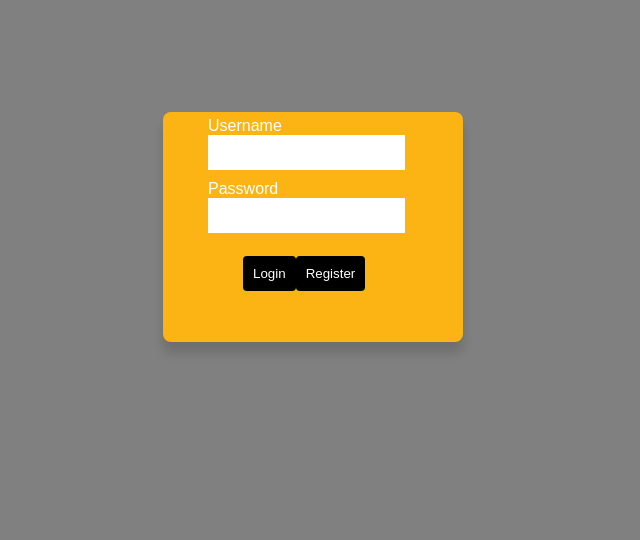
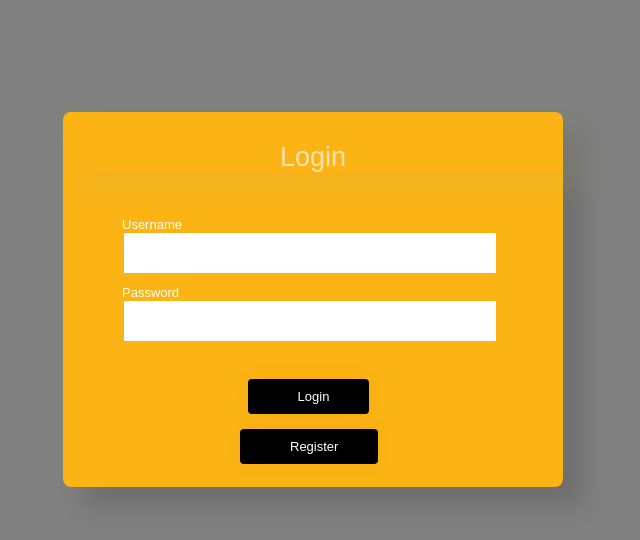
Before and after one commit to angeldep144/RCC-frontend, an Angular app: page /login in a window 1280 px wide. Shown: the top 540 px of the page, without its empty margins (327-967 px from the left). Built offline with nearby package versions, Linux system fonts and the light colour scheme; a web font is replaced by a local one.

Commit message:
edit to register and login style

```diff
--- a/src/app/pages/login/login.component.css
+++ b/src/app/pages/login/login.component.css
@@ -1,38 +1,3 @@
-.login-component
-{
-    width: 250px;
-    background-color:  #F26925;
-    color: white;
-    box-shadow: 2px 2px 6px rgb(94, 43, 43);
-    border-radius: 8px;
-    margin-top: 50px;
-
-
-    display: flex;
-    flex-direction: column;
-    align-items: center;
-    padding:20px;
-}
-.btn-primary, .btn-primary:hover, .btn-primary:active, .btn-primary:visited {
-    background-color: black !important;
-    color: white;
-    border-radius: 4px;
-
-}
-.btn-container
-{
-    justify-content: space-between;
-    padding-left: 80px;
-    justify-content: center;
-
-}
-
-
-.err{
-    color: red;
-}
-
-
 body {
     background-color: #F3EBF6;
     font-family: 'Ubuntu', sans-serif;
@@ -49,49 +14,66 @@ h1{
 
 .err{
     color: red;
+    display: flex;
+    justify-content: center;
+    margin-top: 10px;
     background-color: black;
-    display: flex;
+}
+.btn-container
+{
+    justify-content: space-between;
+    padding-left: 120px;
     justify-content: center;
 }
 
-
 .content {
     background-color: #FCB414;
-    width: 300px;
-    height: 230px;
+    width: 500px;
+    height: 375px;
     margin: 7em auto;
     border-radius: 8px;
-    box-shadow: 0px 11px 11px rgba(0, 0, 0, 0.14);
-    justify-content: center;
+    box-shadow: 20px 20px 25px rgba(0, 0, 0, 0.14);
 }
 
-.register-title {
-    padding-top: 40px;
-    color: rgba(0, 0, 2, 0.322);
+.label{
+    margin-left: 54px;
+    font-size: small;
+}
+
+.login-title {
+    padding-top: 30px;
+    color: whitesmoke;
     font-family: 'Ubuntu', sans-serif;
     font-weight: lighter;
     font-size: 27px;
     display: flex;
     justify-content: center;
+    box-shadow: 20px 20px 25px rgba(185, 183, 132, 0.192);
+    opacity: 0.7;
+}
+
+.input-name{
+    color: black;
+    display: flex;
+    justify-content: center;
+    margin-right: 200px;
 }
 
 .un {
 width: 76%;
 color: rgb(38, 50, 56);
-
 font-size: 14px;
 letter-spacing: 1px;
-background: rgba(136, 126, 126, 0.04);
+background: white;
 padding: 10px;
 border: none;
 border-radius: 0px;
 outline: none;
 box-sizing: border-box;
-border: 2px solid rgba(0, 0, 0, 0.02);
-margin-bottom: 50px;
+border: 2px solid white;
+margin-bottom: 0px;
 margin-left: 56px;
 text-align: center;
-margin-bottom: 27px;
 font-family: 'Ubuntu', sans-serif;
 }
 
@@ -99,21 +81,12 @@ form.form1 {
     padding-top: 10px;
     padding-bottom: 10px;
     display: flex;
-    justify-content: center;
+    justify-content: space-evenly;
     flex-direction: column;
-   /* border-radius: ;*/
 }
 
 .form-item{
-    padding: 5px 45px;
-
-    justify-content: center;
-    align-items: center;
-
-}
-.form-item-btn{
-    padding-left: 120px;
-    justify-content: center;
+    padding: 5px;
 }
 
 .pass {
@@ -142,51 +115,49 @@ font-family: 'Ubuntu', sans-serif;
 
 }
 
-.login {
+#login {
   cursor: pointer;
-    border-radius: 5em;
+    border-radius: 4px;
     color: #fff;
-    background: linear-gradient(to right, #001531, #001531);
+    background: black;
     border: 0;
     padding-left: 50px;
     padding-right: 40px;
     padding-bottom: 10px;
     padding-top: 10px;
     font-family: 'Ubuntu', sans-serif;
-    margin-left: 35%;
+    margin-left: 17%;
+    margin-top: 4%;
     font-size: 13px;
     box-shadow: 0 0 20px 1px rgba(0, 0, 0, 0.04);
     display: flex;
-    justify-content: space-evenly;
-    align-items: center;
+    justify-content: center;
+
+
 }
 
-/* .check-session {
+#register {
     cursor: pointer;
-      border-radius: 5em;
+      border-radius: 4px;
       color: #fff;
-      background: linear-gradient(to right, #001531, #001531);
+      background: black;
       border: 0;
       padding-left: 50px;
       padding-right: 40px;
       padding-bottom: 10px;
       padding-top: 10px;
       font-family: 'Ubuntu', sans-serif;
-      margin-left: 35%;
+      margin-left: 15%;
+      margin-top: 4%;
       font-size: 13px;
       box-shadow: 0 0 20px 1px rgba(0, 0, 0, 0.04);
       display: flex;
-      justify-content: space-evenly;
-      align-items: center;
-  } */
+      justify-content: center;
 
-.check-session{
-    text-shadow: 0px 0px 3px rgba(117, 117, 117, 0.12);
-    margin-left: 75px;
-    padding-top: 5px;
-    padding-bottom: 10px;
 
-}
+  }
+
+
 
 .forgot {
     text-shadow: 0px 0px 3px rgba(117, 117, 117, 0.12);
--- a/src/app/pages/login/login.component.html
+++ b/src/app/pages/login/login.component.html
@@ -1,16 +1,17 @@
 <div class="content">
-
+    <h3 class="login-title">Login</h3>
+    <form class="form1" ngNativeValidate>
 
         <div class="form-item">
-            <label for ="usernameInput">Username</label>
+            <label class="label" for ="usernameInput">Username</label>
             <br>
-            <input type="text" name="usernameInput" id="username" [(ngModel)]="identifier">
+            <input class="un" type="text" name="usernameInput" id="username" [(ngModel)]="identifier">
         </div>
 
         <div class="form-item">
-            <label for ="passwordInput">Password</label>
+            <label class="label" for ="passwordInput">Password</label>
             <br>
-            <input type="password" name="passwordInput" id = "password" [(ngModel)]="passwordInput">
+            <input class="un" type="password" name="passwordInput" id = "password" [(ngModel)]="passwordInput">
         </div>
         <div *ngIf="errMsg" class="err" id= "error-message">{{errMsg}}</div>
         <br>
@@ -18,7 +19,3 @@
             <button class="btn btn-primary" id="login" (click)="loginUser()">Login</button>
             <button class="btn btn-primary" id="register" (click)="goToReg()">Register</button>
         </div>
-
-
-
-</div>
--- a/src/app/pages/register/register.component.css
+++ b/src/app/pages/register/register.component.css
@@ -33,20 +33,28 @@ h1{
 .content {
     background-color: #FCB414;
     width: 500px;
-    height: 550px;
+    height: 600px;
     margin: 7em auto;
     border-radius: 8px;
-    box-shadow: 0px 11px 11px rgba(0, 0, 0, 0.14);
+    box-shadow: 20px 20px 25px rgba(0, 0, 0, 0.14);
+    opacity: 0.99;
+}
+
+.label{
+    margin-left: 54px;
+    font-size: small;
 }
 
 .register-title {
-    padding-top: 40px;
+    padding-top: 30px;
     color: whitesmoke;
     font-family: 'Ubuntu', sans-serif;
     font-weight: lighter;
     font-size: 27px;
     display: flex;
     justify-content: center;
+    box-shadow: 20px 20px 25px rgba(185, 183, 132, 0.192);
+    opacity: 0.7;
 }
 .register-note{
     color: black;
@@ -79,10 +87,9 @@ border-radius: 0px;
 outline: none;
 box-sizing: border-box;
 border: 2px solid white;
-margin-bottom: 50px;
+margin-bottom: 0px;
 margin-left: 56px;
 text-align: center;
-margin-bottom: 27px;
 font-family: 'Ubuntu', sans-serif;
 }
 
@@ -126,7 +133,7 @@ font-family: 'Ubuntu', sans-serif;
 
 .register {
   cursor: pointer;
-    border-radius: 5em;
+    border-radius: 4px;
     color: #fff;
     background: black;
     border: 0;
@@ -136,37 +143,12 @@ font-family: 'Ubuntu', sans-serif;
     padding-top: 10px;
     font-family: 'Ubuntu', sans-serif;
     margin-left: 35%;
+    margin-top: 4%;
     font-size: 13px;
     box-shadow: 0 0 20px 1px rgba(0, 0, 0, 0.04);
     display: flex;
     justify-content: space-evenly;
     align-items: center;
-}
-
-/* .check-session {
-    cursor: pointer;
-      border-radius: 5em;
-      color: #fff;
-      background: linear-gradient(to right, #001531, #001531);
-      border: 0;
-      padding-left: 50px;
-      padding-right: 40px;
-      padding-bottom: 10px;
-      padding-top: 10px;
-      font-family: 'Ubuntu', sans-serif;
-      margin-left: 35%;
-      font-size: 13px;
-      box-shadow: 0 0 20px 1px rgba(0, 0, 0, 0.04);
-      display: flex;
-      justify-content: space-evenly;
-      align-items: center;
-  } */
-
-.check-session{
-    text-shadow: 0px 0px 3px rgba(117, 117, 117, 0.12);
-    margin-left: 75px;
-    padding-top: 5px;
-    padding-bottom: 10px;
 
 }
 
--- a/src/app/pages/register/register.component.html
+++ b/src/app/pages/register/register.component.html
@@ -5,23 +5,27 @@
     <h3 class="register-title">Register</h3>
 <form (submit)="registerUser()" class="form1" ngNativeValidate>
     <div class="err" id= "error-message"*ngIf="errMessage">{{errMessage}}</div>
-
     <div class="form-item">
-        <input type="text" id="username" class="un " name="username"  placeholder="Username" [(ngModel)]="usernameInput" required="required">
+        <label class="label" for ="usernameInput">Username</label>
+        <input type="text" id="username" class="un " name="username"  placeholder="" [(ngModel)]="usernameInput" required="required">
     </div>
     <div class="form-item">
-        <input type="password" id="password" class="un " name="password" [(ngModel)]="passwordInput" placeholder="Password" required="required">
+        <label class="label" for ="passwordInput">Password</label>
+        <input type="password" id="password" class="un " name="password" [(ngModel)]="passwordInput" placeholder="" required="required">
     </div>
 
     <div class="form-item">
-        <input type="text" id="firstname" class="un " name="firstName" [(ngModel)]="firstNameInput" placeholder="First Name" required="required">
+        <label class="label" for ="firstNameInput">First Name</label>
+        <input type="text" id="firstname" class="un " name="firstName" [(ngModel)]="firstNameInput" placeholder="" required="required">
     </div>
 
     <div class="form-item">
-        <input type="text" id="lastname" class="un " name="lastName" [(ngModel)]="lastNameInput" placeholder="Last Name" required="required">
+        <label class="label" for ="lastNameInput">Last Name</label>
+        <input type="text" id="lastname" class="un " name="lastName" [(ngModel)]="lastNameInput" placeholder="" required="required">
     </div>
     <div class="form-item">
-        <input type="text" id="email" class="un " name="email" [(ngModel)]="emailInput" placeholder="email" required="required">
+        <label class="label" for ="emailInput">Email</label>
+        <input type="text" id="email" class="un " name="email" [(ngModel)]="emailInput" placeholder="" required="required">
     </div>
     <!-- <p class="field-note">* All fields are required</p> -->
 
```
